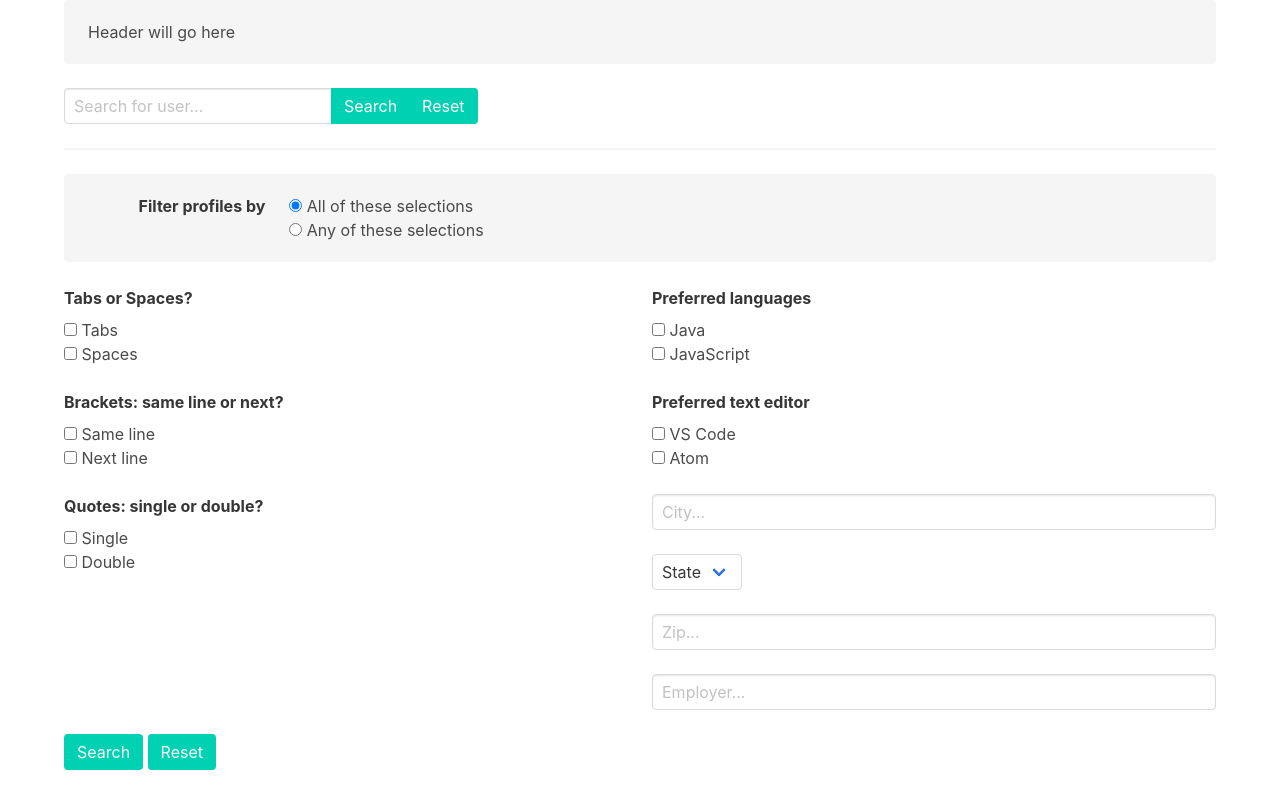
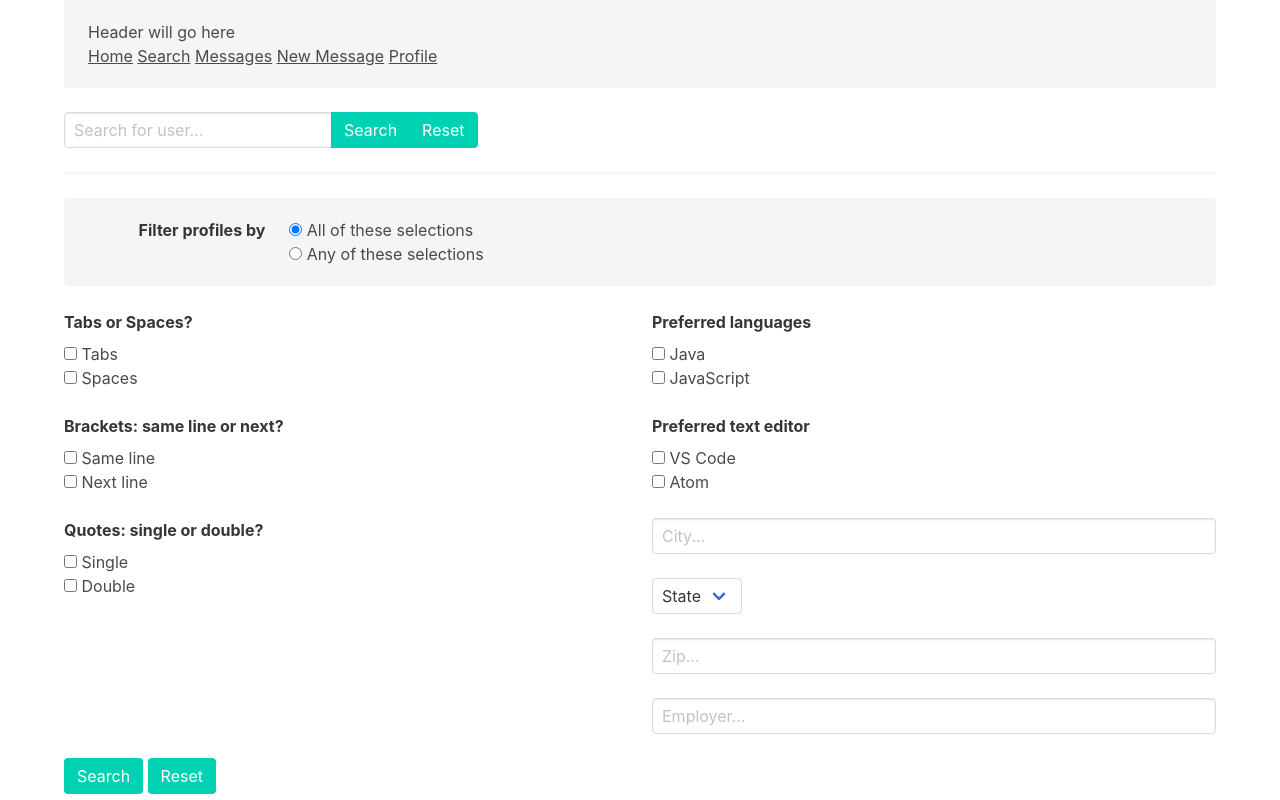
Before and after one commit to jko113/c0d3r, a Node server app: page /search in a window 1280 px wide. Run offline with Node 20, Linux system fonts and the light colour scheme; some libraries are stand-ins or nearby versions.

Commit message:
Added ugly header links for testing

```diff
--- a/views/partials/header.hbs
+++ b/views/partials/header.hbs
@@ -1,5 +1,12 @@
 <div class="block">
   <div class="notification">
     Header will go here
+    <ul>
+    <li style="display: inline-block;"><a href="/home">Home</a></li>
+    <li style="display: inline-block;"><a href="/search">Search</a></li>
+    <li style="display: inline-block;"><a href="/messages">Messages</a></li>
+    <li style="display: inline-block;"><a href="/messages/new">New Message</a></li>
+    <li style="display: inline-block;"><a href="/profile">Profile</a></li>
+    </ul>
   </div>
 </div>
```
